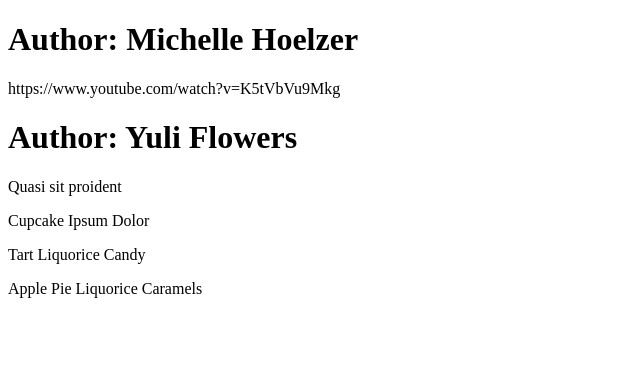
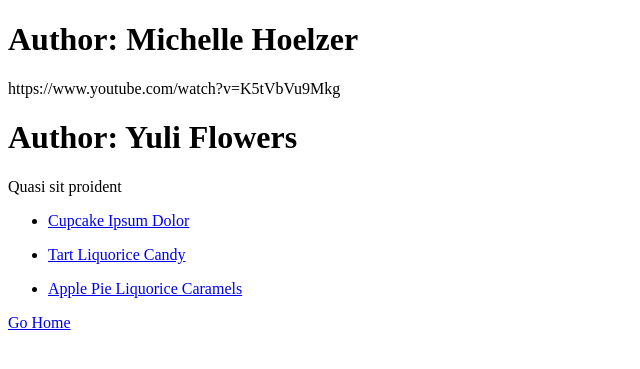
Before and after one commit to mpmckenz/django_recipes_authentication, a Django app: template backend_django_recipes/templates/author_detail.html in a window 1280 px wide. Shown: the top 369 px of the page, without its empty margins (0-640 px from the left). Run offline with Django 3.2, Linux system fonts and the light colour scheme; the template is opened without the code that fills it: values that come from a table or form of the project are taken from there, others are empty; data comes from the database, SQL or seed files in the repository; both versions use the stored data as it was after the commit.

Commit message:
routing functioning as it should

```diff
--- a/backend_django_recipes/templates/author_detail.html
+++ b/backend_django_recipes/templates/author_detail.html
@@ -12,7 +12,11 @@
         <p>{{element.bio}}</p>
         {% endfor %}
         {% for rec in recipes %}
-        <p>{{rec.title}}</p>
+        <ul>
+        <li><a href="/recipes/{{ rec.id }}">{{rec.title}}</a></li>
+        </ul>
         {% endfor %}
+
+        <a href="/">Go Home</a>
     </body>
 </html>
--- a/backend_django_recipes/templates/list_view.html
+++ b/backend_django_recipes/templates/list_view.html
@@ -11,8 +11,8 @@
         {% for rec in list %}
         <li>
             <a href="recipes/{{ rec.id }}">{{ rec.title }}</a>
-            by
-            <a href="author/{{ rec.author_id }}">{{ rec.author.name }}</a>
+            <!-- by
+            <a href="author/{{ rec.author_id }}">{{ rec.author.name }}</a> -->
         </li>
         {% endfor %}
     </body>
--- a/backend_django_recipes/templates/recipe_detail.html
+++ b/backend_django_recipes/templates/recipe_detail.html
@@ -9,7 +9,7 @@
     <body>
         {% for element in recipes %}
         <h1>{{ element.title }}</h1>
-        <p>by {{ element.author }}</p>
+        <p>by <a href="/author/{{ element.author_id }}">{{ element.author }}</a></p>
         <p>Description: {{ element.description }}</p>
         <p>Time: {{ element.time_req }}</p>
 
@@ -23,5 +23,7 @@
         </ol>
         {{ endspaceless }}
         {% endfor %}
+
+        <a href="/">Go Home</a>
     </body>
 </html>
```
Also changed, not shown: db.sqlite3.
